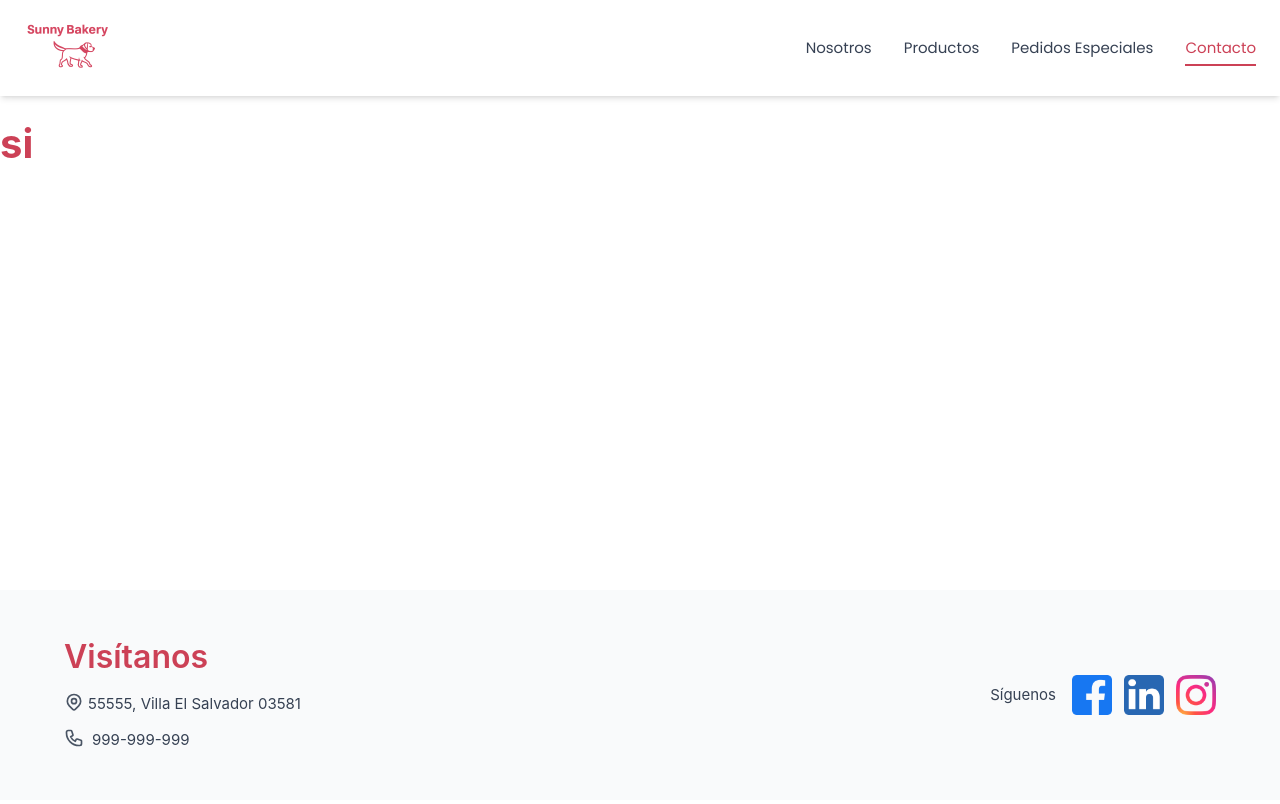
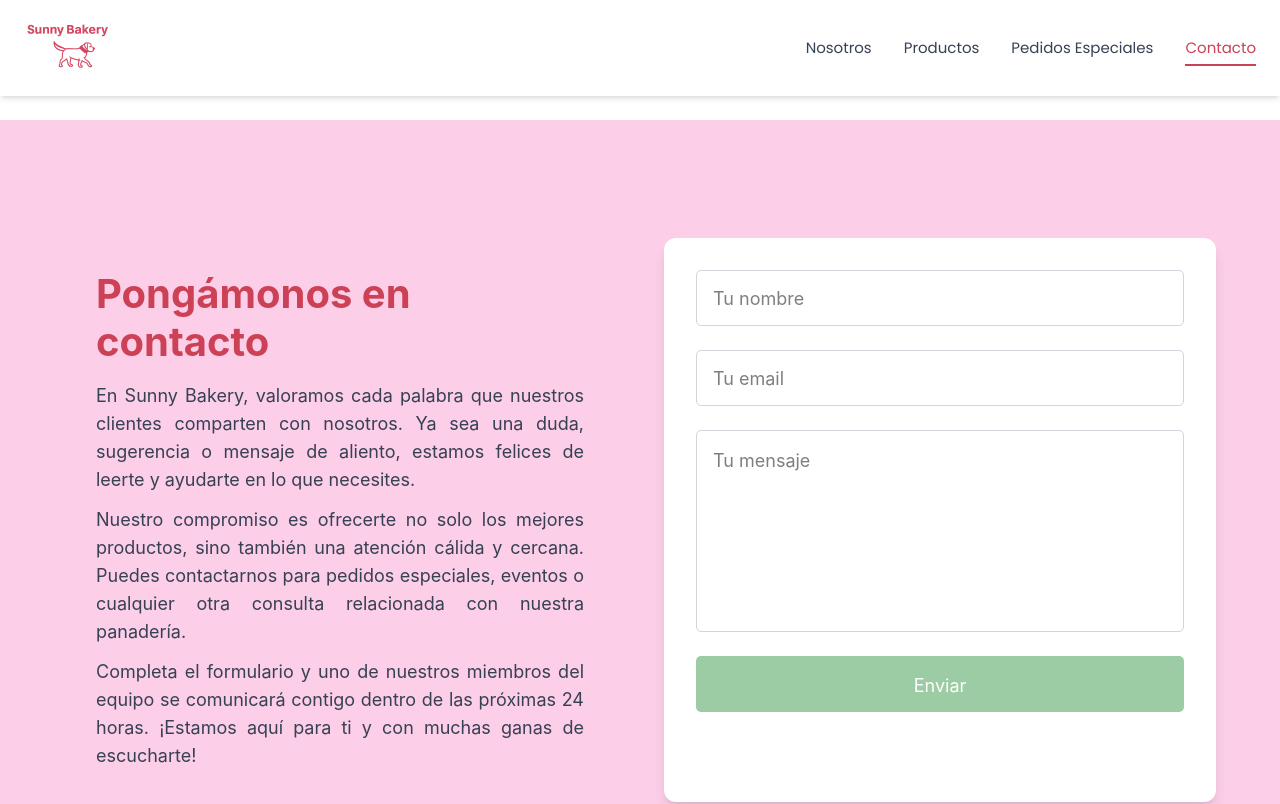
Before and after one commit to PaolaArtola/Bakery, a Vue app: page /contact in a window 1280 px wide. Shown: the top 804 px of the page. Built offline with nearby package versions, Linux system fonts and the light colour scheme.

Commit message:
add contact

```diff
--- a/src/views/Contact.vue
+++ b/src/views/Contact.vue
@@ -1 +1,53 @@
-<template><h2>si</h2></template>
+<template>
+  <div class="min-h-screen flex items-center justify-center bg-pink-200 px-4 py-16">
+    <div class="max-w-6xl w-full flex flex-col md:flex-row items-stretch gap-12">
+      <!-- IZQUIERDA: Texto alineado con parte superior del formulario -->
+      <div class="w-full md:w-1/2 flex flex-col items-start bg-pink-200 p-8 rounded-xl gap-4">
+        <h2 class="text-5xl font-bold text-gray-800 leading-snug text-left">
+          Pongámonos en contacto
+        </h2>
+        <div class="flex flex-col gap-3 text-justify text-lg text-gray-700">
+          <p>
+            En Sunny Bakery, valoramos cada palabra que nuestros clientes comparten con nosotros. Ya
+            sea una duda, sugerencia o mensaje de aliento, estamos felices de leerte y ayudarte en
+            lo que necesites.
+          </p>
+          <p>
+            Nuestro compromiso es ofrecerte no solo los mejores productos, sino también una atención
+            cálida y cercana. Puedes contactarnos para pedidos especiales, eventos o cualquier otra
+            consulta relacionada con nuestra panadería.
+          </p>
+          <p>
+            Completa el formulario y uno de nuestros miembros del equipo se comunicará contigo
+            dentro de las próximas 24 horas. ¡Estamos aquí para ti y con muchas ganas de escucharte!
+          </p>
+        </div>
+      </div>
+
+      <!-- DERECHA: Formulario -->
+      <form class="w-full md:w-1/2 bg-white p-8 rounded-xl flex flex-col gap-6 shadow-lg">
+        <input
+          type="text"
+          placeholder="Tu nombre"
+          class="w-full p-4 h-14 text-lg border border-gray-300 rounded-[5px]"
+        />
+        <input
+          type="email"
+          placeholder="Tu email"
+          class="w-full p-4 h-14 text-lg border border-gray-300 rounded-[5px]"
+        />
+        <textarea
+          placeholder="Tu mensaje"
+          rows="6"
+          class="w-full p-4 text-lg border border-gray-300 rounded-[5px] resize-none"
+        ></textarea>
+        <button
+          type="submit"
+          class="w-full p-4 h-14 bg-[#9BCCA3] hover:bg-pink-700 text-white text-lg font-semibold rounded-[5px] transition duration-300"
+        >
+          Enviar
+        </button>
+      </form>
+    </div>
+  </div>
+</template>
```
